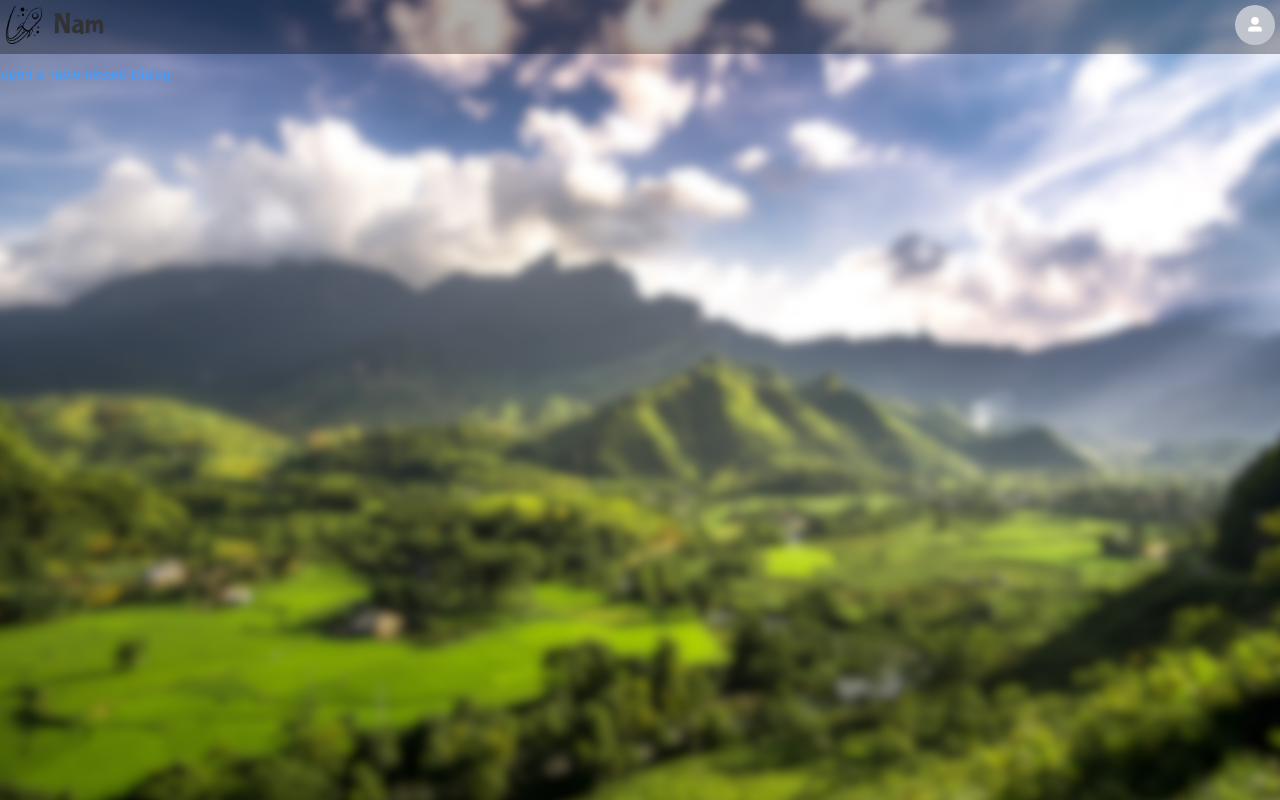
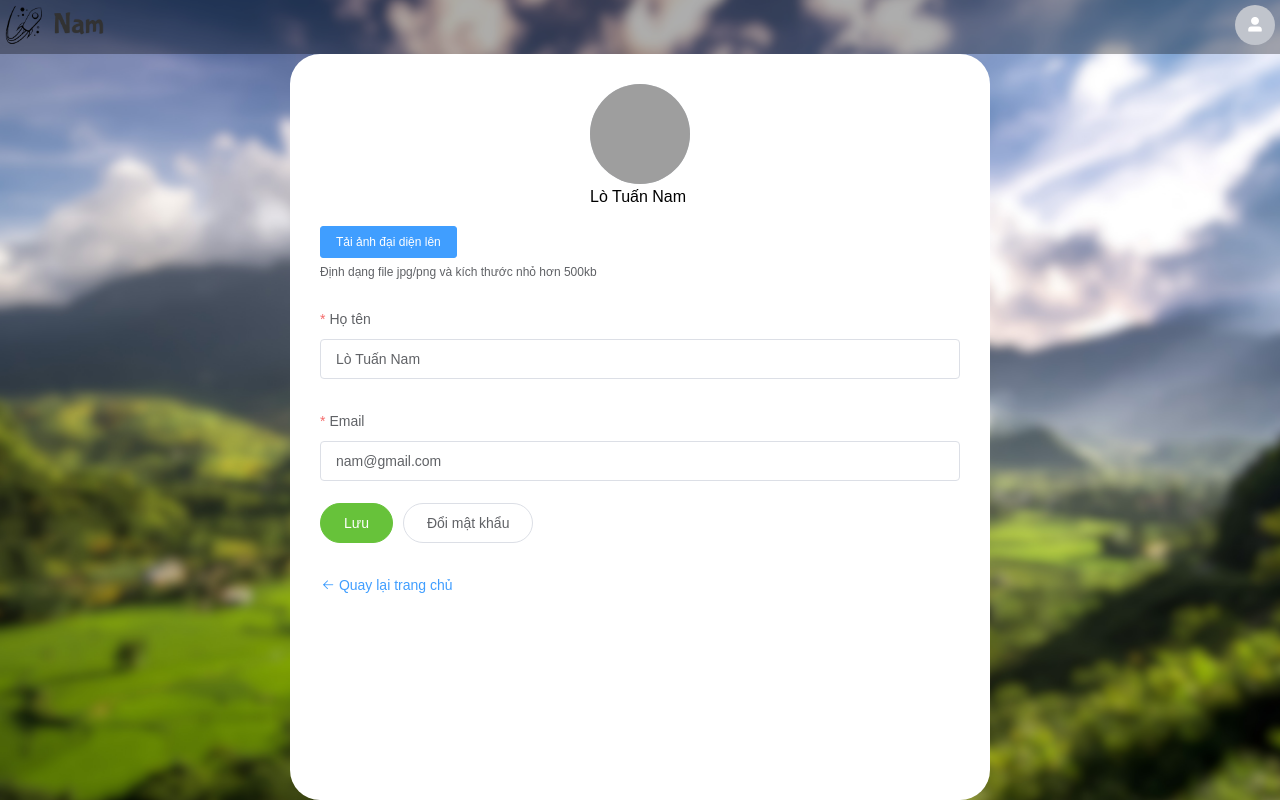
Before and after one commit to hellonamdeptrai/project-vuejs, a Vue app: page /home/user in a window 1280 px wide. Built offline with nearby package versions, Linux system fonts and the light colour scheme; grey boxes are pictures that could not be loaded.

Commit message:
update project 1

```diff
--- a/src/router/index.js
+++ b/src/router/index.js
@@ -33,6 +33,10 @@ const routes = [
       {
         path: 'user',
         component: () => import('../views/User')
+      },
+      {
+        path: 'changepassword',
+        component: () => import('../views/ChangePassword')
       }
     ]
   },
--- /dev/null
+++ b/src/views/ChangePassword.vue
@@ -0,0 +1,153 @@
+<template>
+  <div class="pass">
+    <div class="pass-content">
+      <el-form :model="ruleForm" :rules="rules" ref="ruleForm">
+        <el-form-item prop="oldpassword" label="Nhập mật khẩu cũ">
+          <el-input
+            type="password"
+            placeholder="Mật khẩu cũ"
+            v-model="ruleForm.oldpassword"
+          ></el-input>
+        </el-form-item>
+        <el-form-item prop="password" label="Nhập mật khẩu mới">
+          <el-input
+            type="password"
+            placeholder="Mật khẩu mới"
+            v-model="ruleForm.password"
+          ></el-input>
+        </el-form-item>
+        <el-form-item prop="confirmPassword" label="Nhập xác nhận mật khẩu">
+          <el-input
+            type="password"
+            placeholder="Xác nhận mật khẩu"
+            v-model="ruleForm.confirmPassword"
+          ></el-input>
+        </el-form-item>
+        <el-form-item>
+          <el-button type="success" round @click="submitForm('ruleForm')"
+            >Lưu</el-button
+          >
+        </el-form-item>
+        <div class="login">
+          <el-button type="text" @click="back()"
+            ><i class="el-icon-back"></i> Quay lại trang chủ</el-button
+          >
+        </div>
+      </el-form>
+    </div>
+  </div>
+</template>
+
+<script>
+export default {
+  components: {
+    //
+  },
+  data() {
+    return {
+      ruleForm: {
+        oldpassword: "",
+        password: "",
+        confirmPassword: "",
+      },
+      rules: {
+        oldpassword: [
+          {
+            required: true,
+            message: "Mật khẩu cũ không được để trống",
+            trigger: "change",
+          },
+          {
+            min: 6,
+            message: "Mật khẩu cũ phải lớn hơn 6 ký tự",
+            trigger: "change",
+          },
+        ],
+        password: [
+          {
+            required: true,
+            message: "Mật khẩu mới không được để trống",
+            trigger: "change",
+          },
+          {
+            min: 6,
+            message: "Mật khẩu mới phải lớn hơn 6 ký tự",
+            trigger: "change",
+          },
+        ],
+        confirmPassword: [
+          {
+            required: true,
+            message: "Xác nhận mật khẩu không được để trống",
+            trigger: "change",
+          },
+          {
+            min: 6,
+            message: "Xác nhận mật khẩu phải lớn hơn 6 ký tự",
+            trigger: "change",
+          },
+        ],
+      },
+    };
+  },
+  methods: {
+    submitForm(formName) {
+      this.$refs[formName].validate((valid) => {
+        if (valid) {
+          this.$message({
+            message: "Sửa thành công",
+            type: "success",
+          });
+          this.$router.push({ path: "/home" });
+        } else {
+          this.$message.error("Lỗi, vui lòng kiểm tra lại");
+          return false;
+        }
+      });
+    },
+    back() {
+      this.$router.push({ path: "/home" });
+    },
+  },
+};
+</script>
+
+<style lang="scss" scoped>
+.pass {
+  display: flex;
+  align-items: center;
+  justify-content: center;
+  position: absolute;
+  top: 0;
+  right: 0;
+  bottom: 0;
+  left: 0;
+  .pass-content {
+    width: 50%;
+    padding: 30px;
+    border-radius: 30px;
+    background-color: #fff;
+    overflow-x: hidden;
+    overflow-y: auto;
+    position: absolute;
+    top: 0;
+    bottom: 0;
+  }
+  .pass-content::-webkit-scrollbar {
+    height: 5px;
+    width: 5px;
+  }
+  .pass-content::-webkit-scrollbar-track {
+    background: #dadbe2;
+    border-radius: 30px;
+    margin: 35px;
+  }
+  .pass-content::-webkit-scrollbar-thumb {
+    background: #bfc4ce;
+    border-radius: 30px;
+  }
+  .pass-content::-webkit-scrollbar-thumb:hover {
+    background: #979da7;
+  }
+}
+</style>
--- a/src/views/User.vue
+++ b/src/views/User.vue
@@ -1,44 +1,184 @@
 <template>
-  <div class="home">
-    <el-button class="content-text" type="text" @click="dialogTableVisible = true">open a Table nested Dialog</el-button>
-
-            <el-dialog title="Shipping address" :visible.sync="dialogTableVisible">
-            <el-table :data="gridData">
-                <el-table-column property="date" label="Date" width="150"></el-table-column>
-                <el-table-column property="name" label="Name" width="200"></el-table-column>
-                <el-table-column property="address" label="Address"></el-table-column>
-            </el-table>
-            </el-dialog>
+  <div class="user">
+    <div class="user-content">
+      <el-form :model="ruleForm" :rules="rules" ref="ruleForm">
+        <div class="avatar">
+          <div>
+            <el-avatar :size="100" :src="circleUrl"></el-avatar>
+            <div class="sub-title">Lò Tuấn Nam</div>
+          </div>
+        </div>
+        <el-upload
+          class="upload-avatar"
+          action="https://jsonplaceholder.typicode.com/posts/"
+          :on-change="handleChange"
+          :file-list="fileList"
+        >
+          <el-button size="small" type="primary"
+            >Tải ảnh đại diện lên</el-button
+          >
+          <div slot="tip" class="el-upload__tip">
+            Định dạng file jpg/png và kích thước nhỏ hơn 500kb
+          </div>
+        </el-upload>
+        <el-form-item prop="name" label="Họ tên">
+          <el-input
+            type="text"
+            placeholder="Họ tên"
+            v-model="ruleForm.name"
+          ></el-input>
+        </el-form-item>
+        <el-form-item prop="email" label="Email">
+          <el-input
+            type="email"
+            placeholder="Email"
+            v-model="ruleForm.email"
+          ></el-input>
+        </el-form-item>
+        <el-form-item>
+          <el-button type="success" round @click="submitForm('ruleForm')"
+            >Lưu</el-button
+          >
+          <el-button round @click="ChangePass()">Đổi mật khẩu</el-button>
+        </el-form-item>
+        <div class="login">
+          <el-button type="text" @click="back()"
+            ><i class="el-icon-back"></i> Quay lại trang chủ</el-button
+          >
+        </div>
+      </el-form>
+    </div>
   </div>
 </template>
 
 <script>
-
 export default {
   components: {
     //
   },
   data() {
     return {
-      gridData: [{
-          date: '2016-05-02',
-          name: 'John Smith',
-          address: 'No.1518,  Jinshajiang Road, Putuo District'
-        }, {
-          date: '2016-05-04',
-          name: 'John Smith',
-          address: 'No.1518,  Jinshajiang Road, Putuo District'
-        }, {
-          date: '2016-05-01',
-          name: 'John Smith',
-          address: 'No.1518,  Jinshajiang Road, Putuo District'
-        }, {
-          date: '2016-05-03',
-          name: 'John Smith',
-          address: 'No.1518,  Jinshajiang Road, Putuo District'
-        }],
-        dialogTableVisible: false,
+      circleUrl:
+        "https://cube.elemecdn.com/3/7c/3ea6beec64369c2642b92c6726f1epng.png",
+      squareUrl:
+        "https://cube.elemecdn.com/9/c2/f0ee8a3c7c9638a54940382568c9dpng.png",
+      fileList: [
+        //   {
+        //   name: 'food.jpeg',
+        //   url: 'https://fuss10.elemecdn.com/3/63/4e7f3a15429bfda99bce42a18cdd1jpeg.jpeg?imageMogr2/thumbnail/360x360/format/webp/quality/100'
+        // }, {
+        //   name: 'food2.jpeg',
+        //   url: 'https://fuss10.elemecdn.com/3/63/4e7f3a15429bfda99bce42a18cdd1jpeg.jpeg?imageMogr2/thumbnail/360x360/format/webp/quality/100'
+        // }
+      ],
+      ruleForm: {
+        name: "Lò Tuấn Nam",
+        email: "nam@gmail.com",
+      },
+      rules: {
+        name: [
+          {
+            required: true,
+            message: "Họ tên không được để trống",
+            trigger: "change",
+          },
+          {
+            min: 2,
+            message: "Họ tên phải lớn hơn 2 ký tự",
+            trigger: "change",
+          },
+        ],
+        email: [
+          {
+            required: true,
+            message: "Email không được để trống",
+            trigger: "change",
+          },
+          {
+            type: "email",
+            message: "Vui lòng nhập đúng định dạng email",
+            trigger: ["blur", "change"],
+          },
+        ],
+      },
+      handleChange(file, fileList) {
+        this.fileList = fileList.slice(-3);
+      },
     };
   },
+  methods: {
+    submitForm(formName) {
+      this.$refs[formName].validate((valid) => {
+        if (valid) {
+          this.$message({
+            message: "Sửa thành công",
+            type: "success",
+          });
+          this.$router.push({ path: "/home" });
+        } else {
+          this.$message.error("Lỗi, vui lòng kiểm tra lại");
+          return false;
+        }
+      });
+    },
+    ChangePass() {
+      this.$router.push({ path: "changepassword" });
+    },
+    back() {
+      this.$router.push({ path: "/home" });
+    },
+  },
+};
+</script>
+
+<style lang="scss" scoped>
+.user {
+  display: flex;
+  align-items: center;
+  justify-content: center;
+  position: absolute;
+  top: 0;
+  right: 0;
+  bottom: 0;
+  left: 0;
+  .user-content {
+    width: 50%;
+    padding: 30px;
+    border-radius: 30px;
+    background-color: #fff;
+    overflow-x: hidden;
+    overflow-y: auto;
+    position: absolute;
+    top: 0;
+    bottom: 0;
+    .el-form {
+      .avatar {
+        width: 100%;
+        display: flex;
+        justify-content: center;
+        align-items: center;
+      }
+      .upload-avatar {
+        margin-top: 20px;
+        margin-bottom: 20px;
+      }
+    }
+  }
+  .user-content::-webkit-scrollbar {
+    height: 5px;
+    width: 5px;
+  }
+  .user-content::-webkit-scrollbar-track {
+    background: #dadbe2;
+    border-radius: 30px;
+    margin: 35px;
+  }
+  .user-content::-webkit-scrollbar-thumb {
+    background: #bfc4ce;
+    border-radius: 30px;
+  }
+  .user-content::-webkit-scrollbar-thumb:hover {
+    background: #979da7;
+  }
 }
-</script>
+</style>
```
